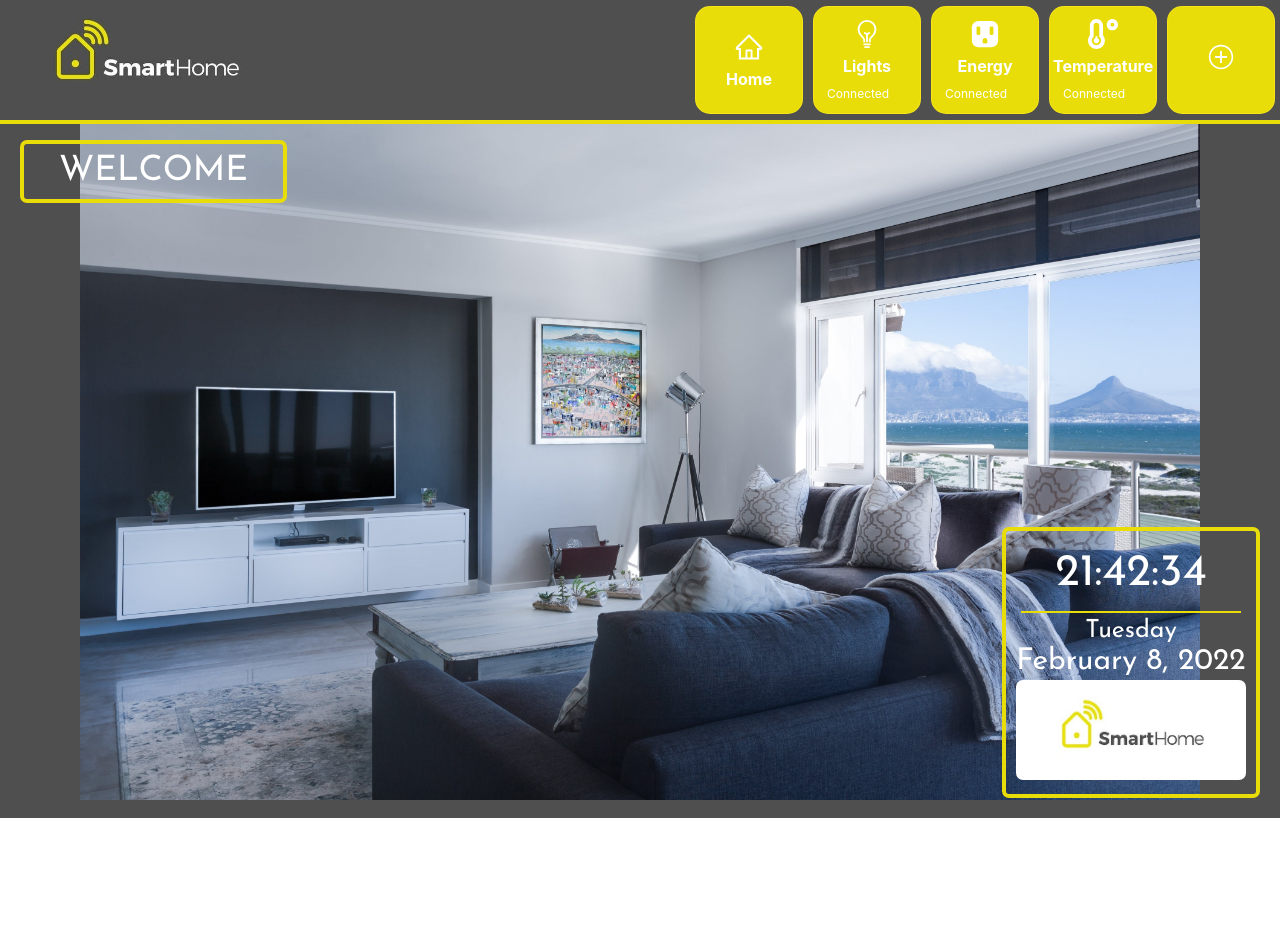
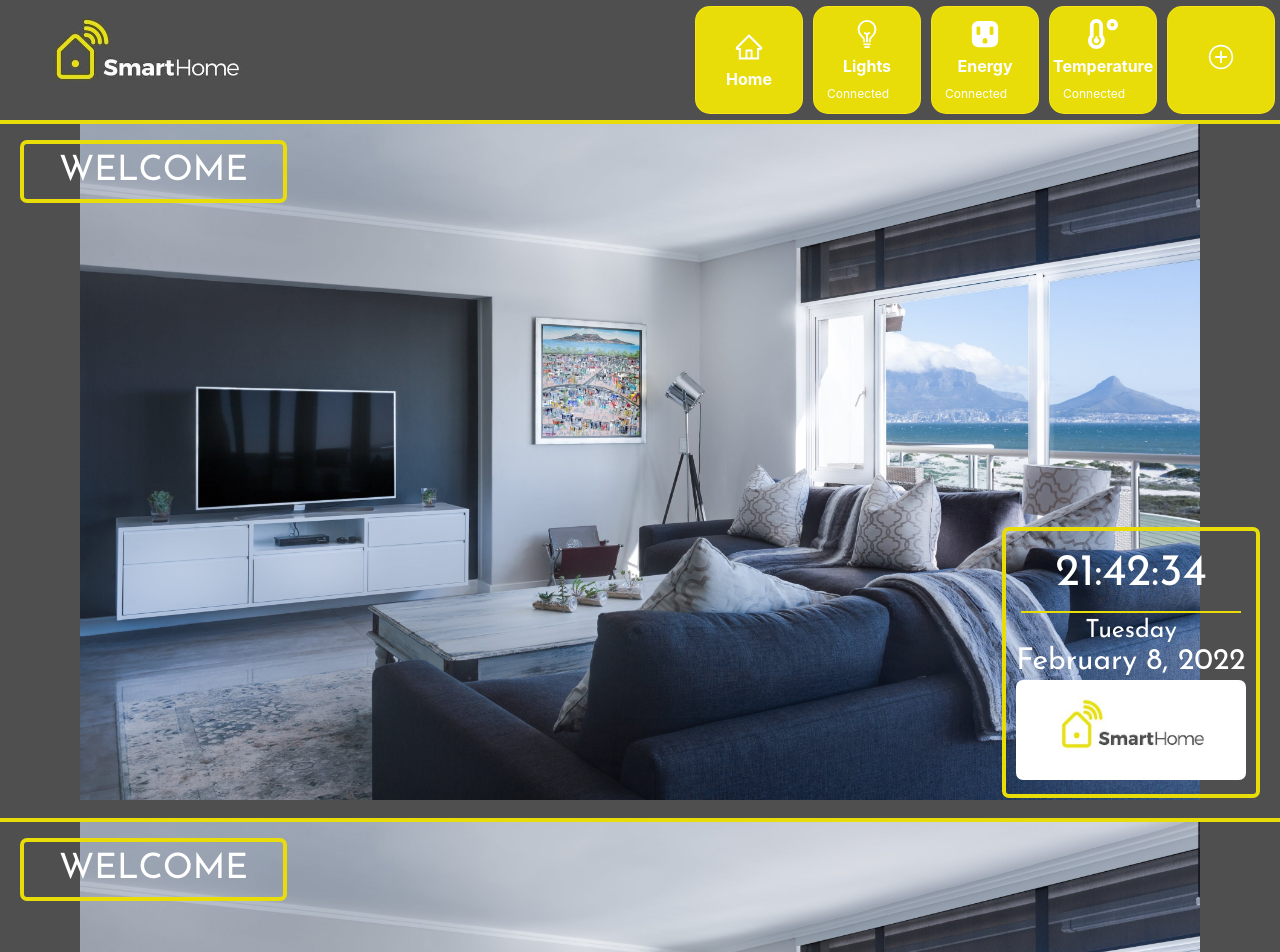
Before and after one commit to RamanSlinka/smart_home, a React (Create React App) app: page / in a window 1280 px wide. Shown: the top 952 px of the page. Before the commit the page ends 818 px from the top, so only its background shows below. Built offline with nearby package versions, Linux system fonts and the light colour scheme; no server answers.

Commit message:
getting ..

```diff
--- a/src/App.tsx
+++ b/src/App.tsx
@@ -59,6 +59,7 @@ function App() {
             <Navbar/>
             <div>
                 <RoutesPage/>
+                <RoutesPage/>
             </div>
         </div>
     );
```
